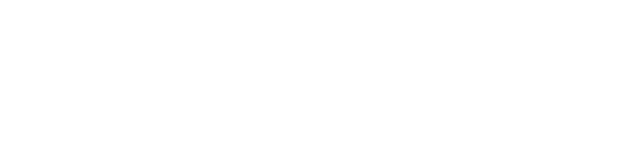
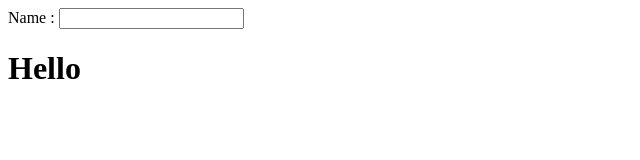
Before and after one commit to PandaFood/Ltukalender, a plain HTML site: page Main.html in a window 1280 px wide. Shown: the whole page, without its empty margins (0-640 px from the left). Drawn offline with nearby package versions, Linux system fonts and the light colour scheme.

Commit message:
Update Main.html

```diff
--- a/Main.html
+++ b/Main.html
@@ -1,9 +1,12 @@
 <html>
   <head>
-
+    <html lang="en-US">
+    <script src="http://ajax.googleapis.com/ajax/libs/angularjs/1.4.8/angular.min.js"></script>
   </head>
-
   <body>
-
+    <div ng-app="">
+ 	    <p>Name : <input type="text" ng-model="name"></p>
+ 	    <h1>Hello {{name}}</h1>
+    </div>
   </body>
 </html>
```
